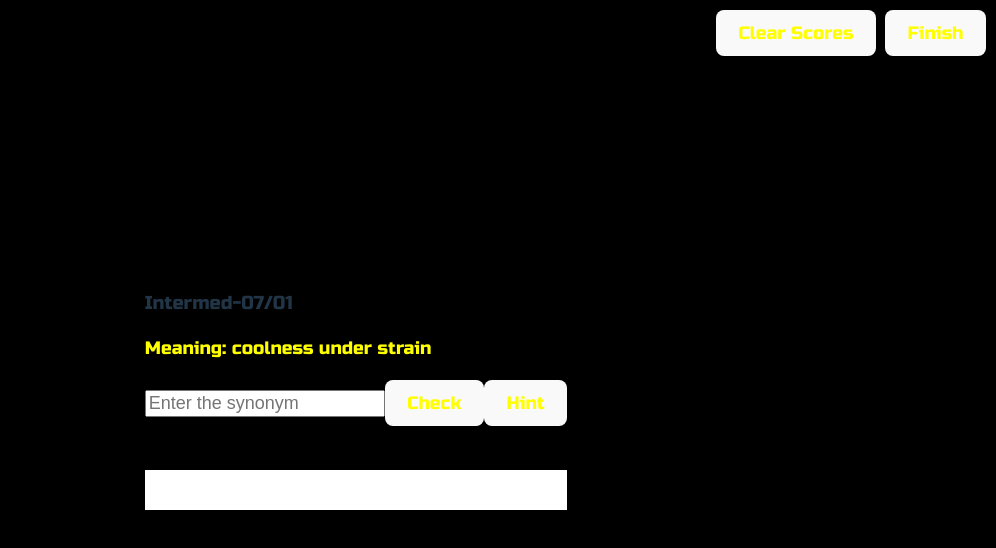
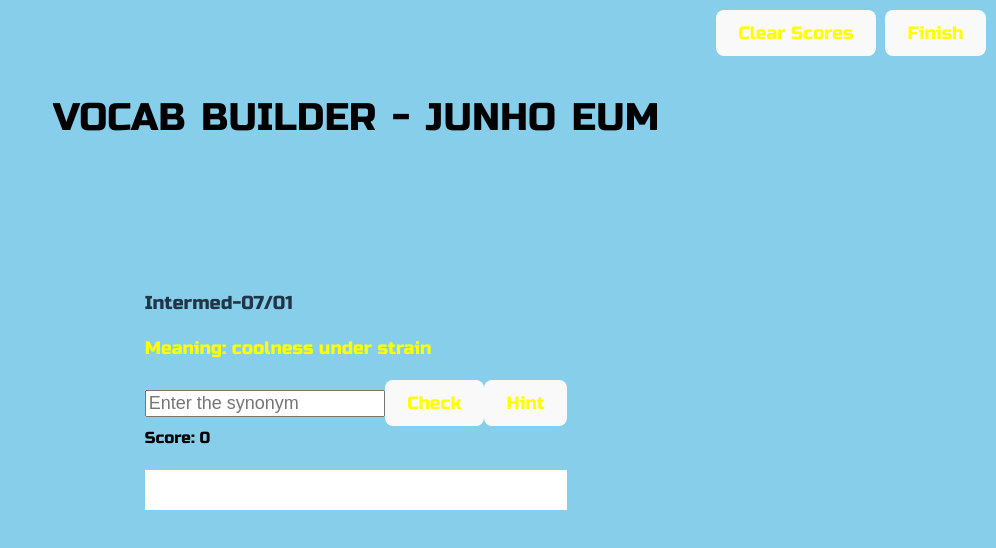
Before and after one commit to Junho-eum/vocab_builder_main_ver9, a React (Vite) app: page / in a window 1280 px wide. Shown: the top 548 px of the page, without its empty margins (284-1280 px from the left). Built offline with nearby package versions, Linux system fonts and the light colour scheme.

Commit message:
Update App.css

```diff
--- a/src/App.css
+++ b/src/App.css
@@ -5,7 +5,7 @@ body {
   align-items: center;
   height: 100vh;
   margin: 0;
-  background: black; /* Background color */
+  background: skyblue; /* Background color */
   font-family: 'Russo One', sans-serif;
 }
 /* Enlarge the text */
```
